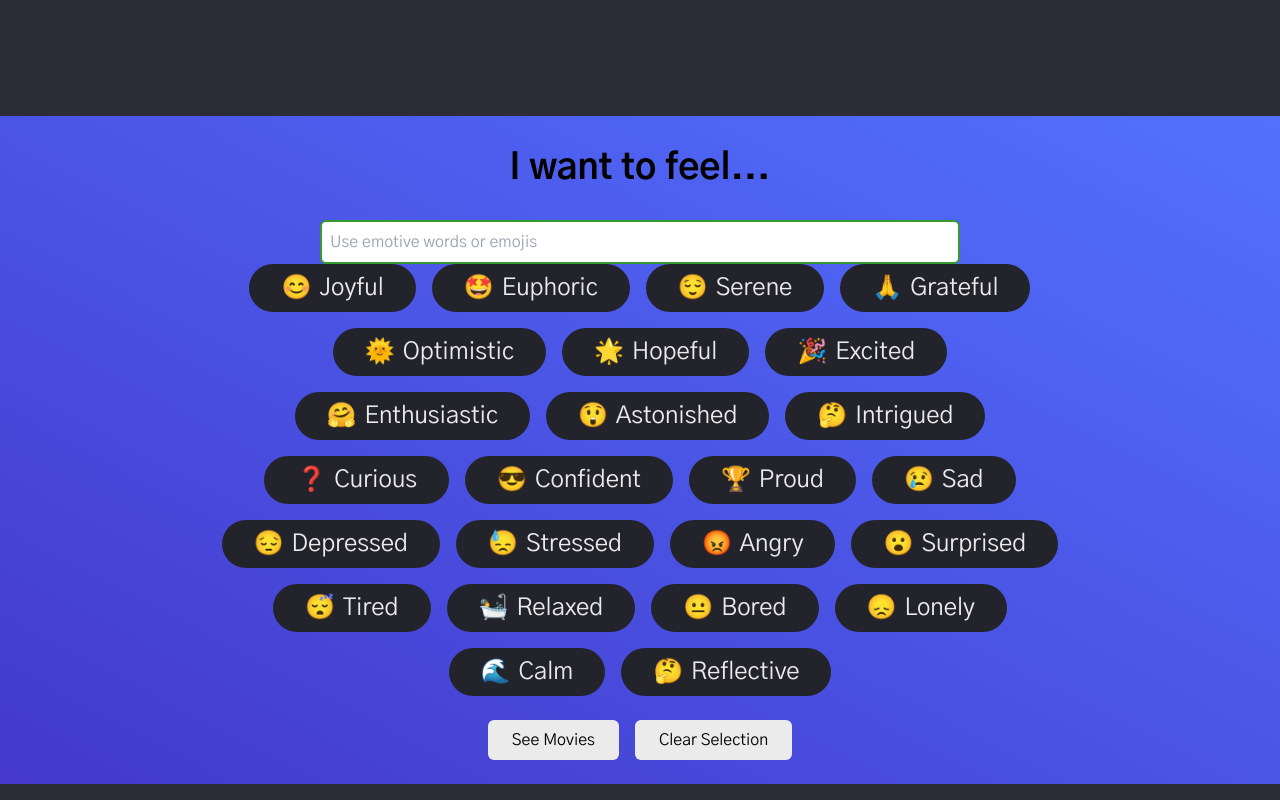
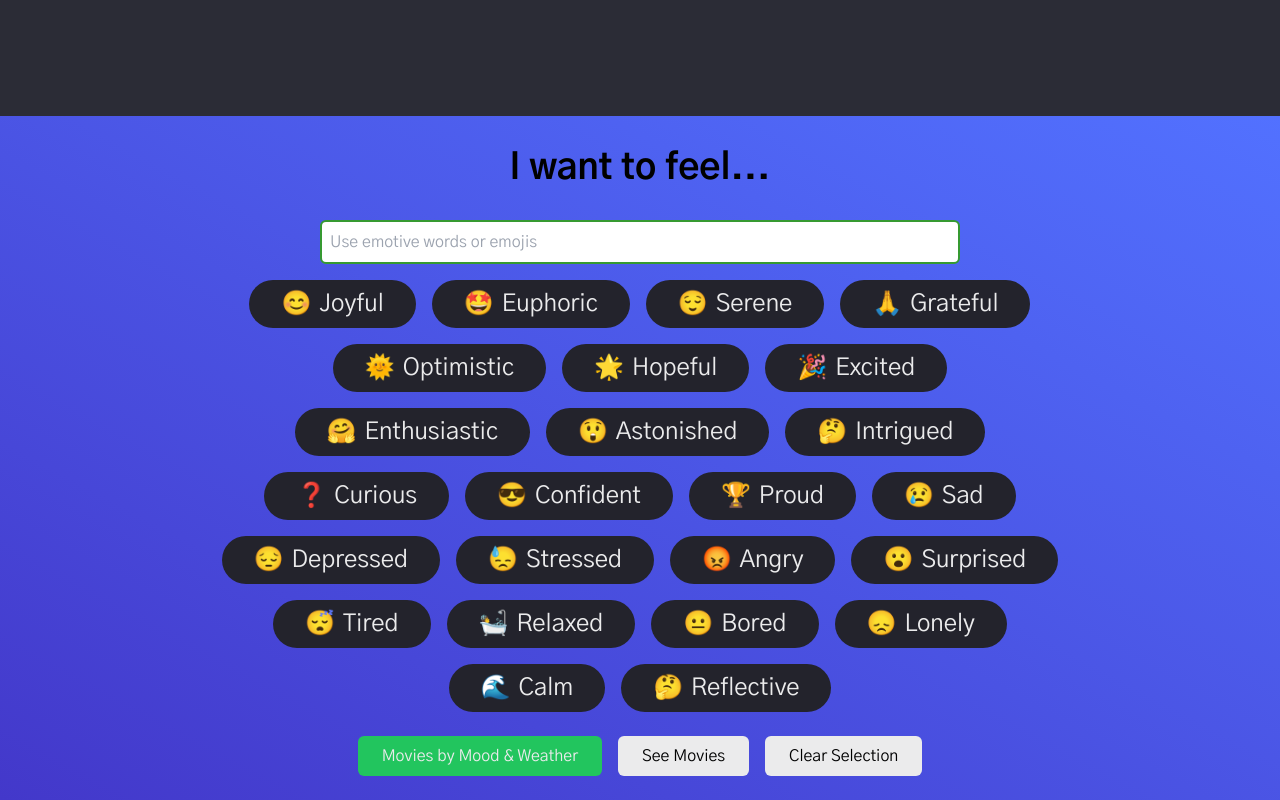
Before and after one commit to Matsadura/Clinema, a React (Vite) app in the folder client/: page / in a window 1280 px wide. Shown: the part 2362-3162 px from the top of the page. Built offline with nearby package versions, Linux system fonts and the light colour scheme; no server answers.

Commit message:
[ADD] Add weather and mood

```diff
--- a/client/src/components/moods.jsx
+++ b/client/src/components/moods.jsx
@@ -1,10 +1,14 @@
 import React, { useState } from 'react';
 import axios from 'axios';
 import { useNavigate } from 'react-router-dom';
+import useLocation from "../tools/useLocation.js";
 
 const Moods = () => {
+    const { latitude, longitude, error: locationError } = useLocation();
     const [selectedMoods, setSelectedMoods] = useState([]);
     const [searchTerm, setSearchTerm] = useState("");
+    const [loadingCombined, setLoadingCombined] = useState(false);
+    const [error, setError] = useState(null);
     const navigate = useNavigate();
 
     const moods = [
@@ -51,10 +55,34 @@ const Moods = () => {
             const response = await axios.post(`${apiUrl}/movies_by_mood`, { mood: selectedMoods });
             const suggestions = response.data.suggestions;
             navigate('/AllMovies', {state: { suggestions }});
-            console.log('Movie suggestions:', suggestions);
 
         } catch (error) {
             console.error('Error fetching movie suggestions:', error);
+        }
+    };
+
+    const handleWeatherAndMoodClick = async () => {
+        try {
+            setLoadingCombined(true);
+            if (latitude && longitude) {
+                const apiUrl = process.env.REACT_APP_API_URL;
+                const response = await axios.post(`${apiUrl}/movies_by_mood_and_weather`, {
+                    mood: selectedMoods,
+                    latitude,
+                    longitude,
+                });
+
+                if (response.data && Array.isArray(response.data.suggestions)) {
+                    const suggestions = response.data.suggestions;
+                    navigate('/AllMovies', {state: { suggestions }});
+                } else {
+                    throw new Error("Unexpected response structure");
+                }
+            }
+        } catch (err) {
+            setError("Error fetching movie data");
+        } finally {
+            setLoadingCombined(false);
         }
     };
 
@@ -70,7 +98,7 @@ const Moods = () => {
                 value={searchTerm}
                 onChange={(e) => setSearchTerm(e.target.value)}
             />
-            <div className="flex flex-col items-center w-2/3 m-auto ">
+            <div className="flex flex-col mt-4 items-center w-2/3 m-auto ">
                 <div className="flex flex-wrap gap-4 justify-center">
                     {filteredMoods.map((mood) => (
                         <button
@@ -86,6 +114,14 @@ const Moods = () => {
                     ))}
                 </div>
                 <div className="my-6 flex justify-center space-x-4">
+
+                        <button
+                            className="px-6 py-2 bg-green-500 text-white rounded-md hover:bg-green-700 transition-all duration-500"
+                            onClick={handleWeatherAndMoodClick}
+                        >
+                            Movies by Mood & Weather
+                        </button>
+
                     <button
                         className="px-6 py-2 bg-white text-black rounded-md hover:bg-primary hover:text-secondary transition-all duration-500"
                         onClick={handleSubmit}
```
